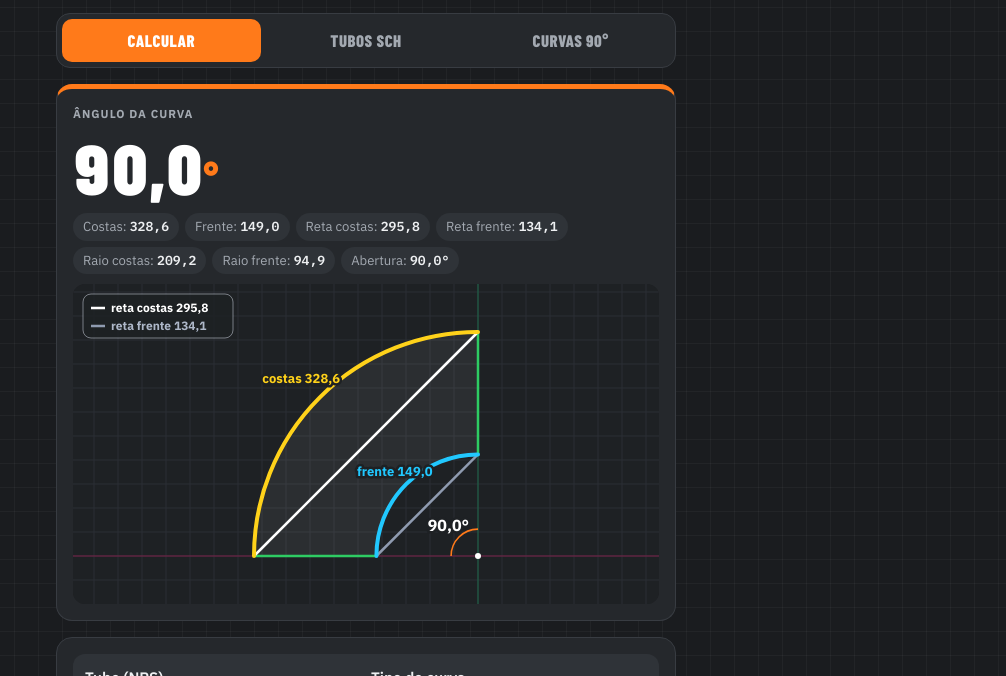
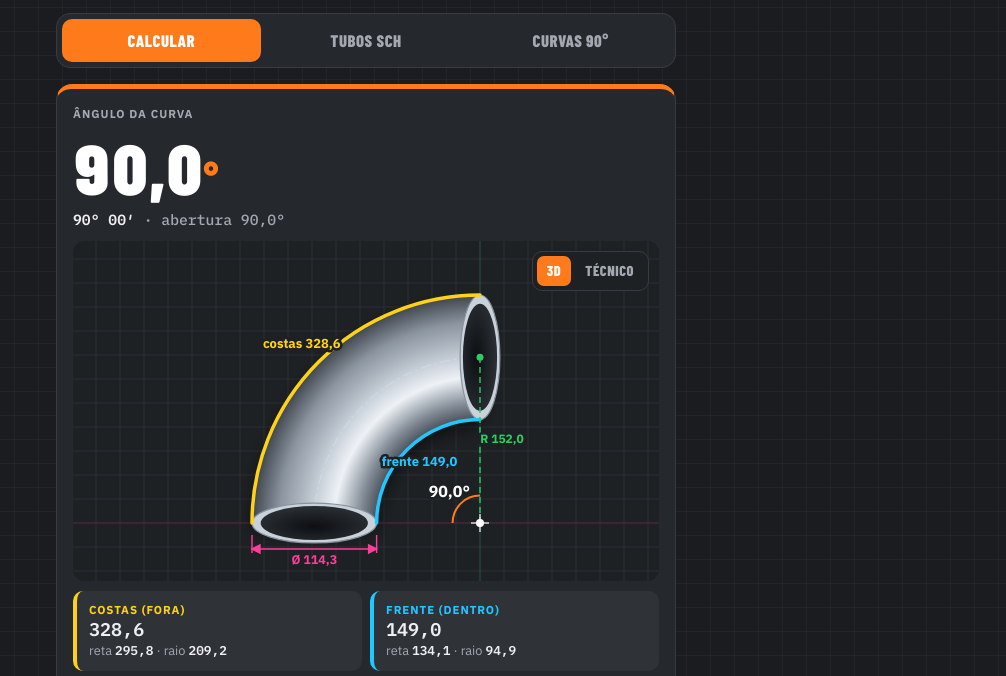
Before and after one commit to victorprojetos1999-hash/grau-da-curva, a plain HTML site: page index.html in a window 1280 px wide. Shown: the part 257-933 px from the top of the page, without its empty margins (274-1280 px from the left). Drawn offline with Linux system fonts and the light colour scheme.

Commit message:
Desenho 3D de frente, modo técnico e cartões de informação
Co-Authored-By: Claude Opus 5.5 <noreply@anthropic.com>
Claude-Session: https://claude.ai/code/session_01DbJw39q92CsaGUEc8kLkdL

```diff
--- a/index.html
+++ b/index.html
@@ -139,12 +139,23 @@ button:focus-visible,input:focus-visible,select:focus-visible,td:focus-visible{o
 .result{display:flex;flex-direction:column;gap:10px;border-top:5px solid var(--orange)}
 .big{font-family:var(--display);font-weight:900;font-size:4.4rem;line-height:1;color:var(--num);font-variant-numeric:tabular-nums}
 .big .deg{font-size:2.6rem;color:var(--orange)}
-.extra{display:flex;flex-wrap:wrap;gap:6px}
-.extra span{font-size:.82rem;padding:4px 10px;border-radius:99px;background:var(--soft);color:var(--muted)}
-.extra b{color:var(--fg);font-family:var(--mono);font-weight:600}
+.dm{font-family:var(--mono);font-size:.92rem;color:var(--muted);margin-top:-4px}
+.dm b{color:var(--fg);font-weight:600}
 .msg{color:var(--err);font-size:.92rem;margin:0;font-weight:600}
-.view{border-radius:12px;overflow:hidden;background:#1e2124;height:320px}
+.view-wrap{position:relative}
+.vtabs{position:absolute;top:10px;right:10px;display:flex;gap:4px;background:rgba(30,33,36,.92);padding:4px;border-radius:10px;border:1px solid var(--line);z-index:2}
+.vtabs button{font:inherit;font-family:var(--display);font-weight:800;font-size:.9rem;letter-spacing:.04em;text-transform:uppercase;padding:4px 10px;border-radius:7px;border:0;background:transparent;color:var(--muted);cursor:pointer}
+.vtabs button[aria-pressed="true"]{background:var(--orange);color:#fff}
+.view{border-radius:12px;overflow:hidden;background:#1e2124;height:340px}
 .view svg{display:block;width:100%;height:100%}
+.info{display:grid;grid-template-columns:1fr 1fr;gap:8px}
+.info:empty{display:none}
+.ic{background:var(--soft);border-radius:10px;padding:10px 12px;border-left:4px solid var(--c)}
+.ic .k{font-size:.72rem;text-transform:uppercase;letter-spacing:.08em;font-weight:700;color:var(--c)}
+.ic .v{font-family:var(--mono);font-weight:600;font-size:1.15rem;color:var(--fg);line-height:1.3}
+.ic .s{font-size:.8rem;color:var(--muted);line-height:1.45}
+.ic .s b{color:var(--fg);font-family:var(--mono);font-weight:600}
+@media (max-width:360px){.info{grid-template-columns:1fr}}
 
 .fields{display:flex;flex-direction:column;gap:14px}
 .pick{display:grid;grid-template-columns:1fr 1fr;gap:10px;padding:12px;border-radius:12px;background:var(--soft)}
@@ -224,8 +235,15 @@ h2{font-family:var(--display);font-weight:800;font-size:1.6rem;margin:0;text-tra
       <div class="label">Ângulo da curva</div>
       <div class="big" id="ang">90,0<span class="deg">°</span></div>
       <p class="msg" id="msg" hidden></p>
-      <div class="extra" id="extra"></div>
-      <div class="view" id="view"></div>
+      <div class="dm" id="dm"></div>
+      <div class="view-wrap">
+        <div class="vtabs" role="group" aria-label="Tipo de desenho">
+          <button type="button" id="v-3d" aria-pressed="true">3D</button>
+          <button type="button" id="v-tec" aria-pressed="false">Técnico</button>
+        </div>
+        <div class="view" id="view"></div>
+      </div>
+      <div class="info" id="extra"></div>
     </div>
 
     <div class="card fields">
@@ -377,7 +395,7 @@ $("sel-tipo").addEventListener("change",aplicaTubo);
 function update(){
   const v={}; FIELDS.forEach(f=>v[f.id]=parseFloat($("in-"+f.id).value.replace(",",".")));
   const outro=fonte==="cf"?"cc":"cf", Ro=v.r+v.d/2, Ri=v.r-v.d/2;
-  const erro=t=>{$("ang").innerHTML=`—<span class="deg">°</span>`;$("msg").textContent=t;$("msg").hidden=false;$("extra").innerHTML="";};
+  const erro=t=>{$("ang").innerHTML=`—<span class="deg">°</span>`;$("msg").textContent=t;$("msg").hidden=false;$("extra").innerHTML="";$("dm").innerHTML="";};
   if(!(v.r>0&&v.d>0)) return erro("Preencha o raio e o diâmetro.");
   if(Ri<=0) return erro("O raio de centro tem que ser maior que a metade do diâmetro.");
   if(!(v[fonte]>0)){$("in-"+outro).value="";return erro("Preencha a medida da frente ou das costas.");}
@@ -387,58 +405,117 @@ function update(){
   $("msg").hidden=true;
   const deg=t*180/Math.PI;
   $("ang").innerHTML=`${fmt(deg)}<span class="deg">°</span>`;
-  $("extra").innerHTML=[["Costas",Ro*t],["Frente",Ri*t],["Reta costas",2*Ro*Math.sin(t/2)],["Reta frente",2*Ri*Math.sin(t/2)],["Raio costas",Ro],["Raio frente",Ri],["Abertura",Math.abs(180-deg),"°"]]
-    .map(([k,x,u])=>`<span>${k}: <b>${fmt(x)}${u||""}</b></span>`).join("");
+  const ch=r=>2*r*Math.sin(t/2);
+  const gm=x=>{let g=Math.floor(x),m=Math.round((x-g)*60);if(m===60){g++;m=0;}return `${g}° ${String(m).padStart(2,"0")}′`;};
+  $("dm").innerHTML=`<b>${gm(deg)}</b> · abertura ${fmt(Math.abs(180-deg))}°`;
+  const card=(c,k,v,s,w)=>`<div class="ic${w?" wide":""}" style="--c:${c}"><div class="k">${k}</div><div class="v">${v}</div><div class="s">${s}</div></div>`;
+  $("extra").innerHTML=
+    card("var(--yellow)","Costas (fora)",fmt(Ro*t),`reta <b>${fmt(ch(Ro))}</b> · raio <b>${fmt(Ro)}</b>`)+
+    card("var(--cyan)","Frente (dentro)",fmt(Ri*t),`reta <b>${fmt(ch(Ri))}</b> · raio <b>${fmt(Ri)}</b>`)+
+    card("var(--green)","Linha de centro",fmt(v.r*t),`reta <b>${fmt(ch(v.r))}</b> · raio <b>${fmt(v.r)}</b>`)+
+    card("var(--magenta)","Tubo",`Ø ${fmt(v.d)}`,`costas − frente <b>${fmt(Ro*t-Ri*t)}</b>`);
   desenho(t,v.r,v.d);
 }
 
-/* ---------- Desenho 2D (vista de frente) ---------- */
+/* ---------- Desenho da curva (vista de frente: 3D ou técnico) ---------- */
+let modoDesenho="3d";
 function desenho(t,R,D){
   ultimo=[t,R,D];
   const box=$("view"); if(!box.clientWidth) return;
-  const W=box.clientWidth, H=box.clientHeight||320, pad=48;
+  const W=box.clientWidth, H=box.clientHeight||340, padX=50, padTop=54, padBot=58;
   const Ro=R+D/2, Ri=R-D/2, P=(r,f)=>[r*Math.cos(f),r*Math.sin(f)], f0=Math.PI, f1=Math.PI-t;
   const pts=[[0,0]]; for(let i=0;i<=48;i++){const f=f0-t*i/48;pts.push(P(Ro,f),P(Ri,f));}
   const xs=pts.map(p=>p[0]), ys=pts.map(p=>p[1]);
   const minX=Math.min(...xs),maxX=Math.max(...xs),minY=Math.min(...ys),maxY=Math.max(...ys);
-  const k=Math.min((W-2*pad)/(maxX-minX||1),(H-2*pad)/(maxY-minY||1));
-  const ox=(W-(maxX-minX)*k)/2-minX*k, oy=(H+(maxY-minY)*k)/2+minY*k;
+  const k=Math.min((W-2*padX)/(maxX-minX||1),(H-padTop-padBot)/(maxY-minY||1));
+  const ox=(W-(maxX-minX)*k)/2-minX*k, oy=padTop+(maxY*k)+((H-padTop-padBot)-(maxY-minY)*k)/2;
   const X=p=>(ox+p[0]*k).toFixed(1), Y=p=>(oy-p[1]*k).toFixed(1), S=p=>X(p)+","+Y(p);
   const XL=p=>Math.max(58,Math.min(W-58,ox+p[0]*k)).toFixed(1);
-  const big=t>Math.PI?1:0;
-  const arc=r=>`M${S(P(r,f0))} A${(r*k).toFixed(1)},${(r*k).toFixed(1)} 0 ${big} 1 ${S(P(r,f1))}`;
+  const big=t>Math.PI?1:0, deg=t*180/Math.PI, c=[0,0], mid=f0-t/2;
+  const arc=(r,sw=1)=>`M${S(P(r,f0))} A${(r*k).toFixed(1)},${(r*k).toFixed(1)} 0 ${big} ${sw} ${S(P(r,f1))}`;
   const band=`${arc(Ro)} L${S(P(Ri,f1))} A${(Ri*k).toFixed(1)},${(Ri*k).toFixed(1)} 0 ${big} 0 ${S(P(Ri,f0))} Z`;
   const g=24; let grid="";
   for(let x=(ox%g);x<W;x+=g) grid+=`<line x1="${x.toFixed(1)}" y1="0" x2="${x.toFixed(1)}" y2="${H}"/>`;
   for(let y=(oy%g);y<H;y+=g) grid+=`<line x1="0" y1="${y.toFixed(1)}" x2="${W}" y2="${y.toFixed(1)}"/>`;
-  const c=[0,0], deg=t*180/Math.PI, ra=Math.min(Ri*0.55,(maxX-minX)*0.12)||Ri*0.5, mid=f0-t/2;
+  const txt=(p,col,size,s,xf,anchor="middle")=>`<text x="${xf?XL(p):X(p)}" y="${Y(p)}" fill="${col}" font-size="${size}" font-weight="700" font-family="IBM Plex Sans,sans-serif" text-anchor="${anchor}" dominant-baseline="middle" stroke="#1e2124" stroke-width="5" stroke-linejoin="round" paint-order="stroke">${s}</text>`;
   const lab=(r,off)=>{const p=P(r,mid);return [p[0]+Math.cos(mid)*off/k,p[1]+Math.sin(mid)*off/k]};
-  const lo=lab(Ro,26), li=lab(Ri,16), la=P(ra+15/k,mid);
-  const txt=(p,col,size,s,xf)=>`<text x="${xf?XL(p):X(p)}" y="${Y(p)}" fill="${col}" font-size="${size}" font-weight="700" font-family="IBM Plex Sans,sans-serif" text-anchor="middle" dominant-baseline="middle" stroke="#1e2124" stroke-width="5" stroke-linejoin="round" paint-order="stroke">${s}</text>`;
+  const ra=Math.min(Ri*0.55,(maxX-minX)*0.12)||Ri*0.5;
+  const lo=lab(Ro,24), li=lab(Ri,-18), la=P(ra+16/k,mid);
+  const ch=r=>2*r*Math.sin(t/2);
+
+  // cotas comuns
+  const fy=+Y(P(Ro,f0))+26; // cota do diâmetro embaixo da ponta
+  const xa=+X(P(Ro,f0)), xb=+X(P(Ri,f0));
+  const cotaD=`<g stroke="#ff3d9a" stroke-width="1.4" fill="#ff3d9a">
+      <line x1="${xa}" y1="${fy-14}" x2="${xa}" y2="${fy+4}"/><line x1="${xb}" y1="${fy-14}" x2="${xb}" y2="${fy+4}"/>
+      <line x1="${xa}" y1="${fy}" x2="${xb}" y2="${fy}"/>
+      <path d="M${xa},${fy} l8,-4 v8z"/><path d="M${xb},${fy} l-8,-4 v8z"/></g>
+      <text x="${((xa+xb)/2).toFixed(1)}" y="${fy+15}" fill="#ff3d9a" font-size="12.5" font-weight="700" font-family="IBM Plex Sans,sans-serif" text-anchor="middle">Ø ${fmt(D)}</text>`;
+  const pm=P(R,f1), pr=P(R*0.5,f1), fp=f1-Math.PI/2;
+  const rLabel=[pr[0]+Math.cos(fp)*22/k,pr[1]+Math.sin(fp)*22/k];
+  const cotaR=`<line x1="${X(c)}" y1="${Y(c)}" x2="${X(pm)}" y2="${Y(pm)}" stroke="#2ecc63" stroke-width="1.4" stroke-dasharray="6 4"/>
+      <circle cx="${X(pm)}" cy="${Y(pm)}" r="3.5" fill="#2ecc63"/>
+      ${txt(rLabel,"#2ecc63",12,"R "+fmt(R))}`;
+  const centro=`<circle cx="${X(c)}" cy="${Y(c)}" r="4" fill="#ffffff"/>
+      <line x1="${+X(c)-9}" y1="${Y(c)}" x2="${+X(c)+9}" y2="${Y(c)}" stroke="#fff" stroke-width="1.2"/>
+      <line x1="${X(c)}" y1="${+Y(c)-9}" x2="${X(c)}" y2="${+Y(c)+9}" stroke="#fff" stroke-width="1.2"/>`;
+  const angulo=`<path d="${arc(ra)}" fill="none" stroke="#ff7a1a" stroke-width="2"/>${txt(la,"#ffffff",16,fmt(deg)+"°")}`;
+
+  let corpo="";
+  if(modoDesenho==="3d"){
+    // tubo sombreado: gradiente radial a partir do centro da curva imita o cilindro
+    const r0=Ri/Ro, r1=Ro/Ro, sp=(a)=>(r0+(r1-r0)*a).toFixed(4);
+    const endCap=(f)=>{const p=P(R,f), ang=Math.atan2(-Math.sin(f),Math.cos(f))*180/Math.PI, rx=D/2*k, ry=Math.max(6,D/2*k*0.32);
+      return `<g transform="translate(${X(p)},${Y(p)}) rotate(${ang.toFixed(2)})">
+        <ellipse rx="${rx.toFixed(1)}" ry="${ry.toFixed(1)}" fill="#c9d1da" stroke="#8a939d" stroke-width="1.2"/>
+        <ellipse rx="${(rx*0.86).toFixed(1)}" ry="${(ry*0.86).toFixed(1)}" fill="url(#furo)"/></g>`;};
+    corpo=`
+      <defs>
+        <radialGradient id="tubo" gradientUnits="userSpaceOnUse" cx="${X(c)}" cy="${Y(c)}" r="${(Ro*k).toFixed(1)}">
+          <stop offset="${sp(0)}" stop-color="#4b525b"/>
+          <stop offset="${sp(.12)}" stop-color="#7d8792"/>
+          <stop offset="${sp(.34)}" stop-color="#eef2f6"/>
+          <stop offset="${sp(.5)}" stop-color="#c7cfd8"/>
+          <stop offset="${sp(.78)}" stop-color="#8b95a0"/>
+          <stop offset="${sp(1)}" stop-color="#3f454d"/>
+        </radialGradient>
+        <radialGradient id="furo" cx="50%" cy="40%" r="60%"><stop offset="0" stop-color="#0d0f11"/><stop offset="1" stop-color="#2b3036"/></radialGradient>
+        <filter id="sombra" x="-20%" y="-20%" width="140%" height="140%"><feDropShadow dx="0" dy="8" stdDeviation="8" flood-color="#000" flood-opacity=".55"/></filter>
+      </defs>
+      <path d="${band}" fill="url(#tubo)" filter="url(#sombra)"/>
+      <path d="${arc(R)}" fill="none" stroke="#ffffff" stroke-opacity=".18" stroke-width="1.2" stroke-dasharray="10 4 2 4"/>
+      ${endCap(f0)}${endCap(f1)}
+      <path d="${arc(Ro)}" fill="none" stroke="#ffd21a" stroke-width="3.5" stroke-linecap="round"/>
+      <path d="${arc(Ri)}" fill="none" stroke="#21c8ff" stroke-width="3.5" stroke-linecap="round"/>`;
+  } else {
+    corpo=`
+      <path d="${band}" fill="#ffffff" fill-opacity=".05"/>
+      <line x1="${X(P(Ro,f0))}" y1="${Y(P(Ro,f0))}" x2="${X(P(Ri,f0))}" y2="${Y(P(Ri,f0))}" stroke="#2ecc63" stroke-width="2.2"/>
+      <line x1="${X(P(Ro,f1))}" y1="${Y(P(Ro,f1))}" x2="${X(P(Ri,f1))}" y2="${Y(P(Ri,f1))}" stroke="#2ecc63" stroke-width="2.2"/>
+      <path d="${arc(R)}" fill="none" stroke="#2ecc63" stroke-opacity=".6" stroke-width="1.2" stroke-dasharray="10 4 2 4"/>
+      <line x1="${X(P(Ro,f0))}" y1="${Y(P(Ro,f0))}" x2="${X(P(Ro,f1))}" y2="${Y(P(Ro,f1))}" stroke="#ffffff" stroke-width="2"/>
+      <line x1="${X(P(Ri,f0))}" y1="${Y(P(Ri,f0))}" x2="${X(P(Ri,f1))}" y2="${Y(P(Ri,f1))}" stroke="#8f9bb0" stroke-width="2"/>
+      <path d="${arc(Ro)}" fill="none" stroke="#ffd21a" stroke-width="3.5" stroke-linecap="round"/>
+      <path d="${arc(Ri)}" fill="none" stroke="#21c8ff" stroke-width="3.5" stroke-linecap="round"/>
+      <g font-family="IBM Plex Sans,sans-serif" font-size="12" font-weight="700">
+        <rect x="10" y="10" width="160" height="44" rx="8" fill="#1e2124" fill-opacity=".9" stroke="#3a3f46"/>
+        <line x1="18" y1="24" x2="32" y2="24" stroke="#ffffff" stroke-width="2.5"/><text x="38" y="28" fill="#ffffff">reta costas ${fmt(ch(Ro))}</text>
+        <line x1="18" y1="42" x2="32" y2="42" stroke="#8f9bb0" stroke-width="2.5"/><text x="38" y="46" fill="#aeb8c9">reta frente ${fmt(ch(Ri))}</text>
+      </g>`;
+  }
   box.innerHTML=`<svg viewBox="0 0 ${W} ${H}" role="img" aria-label="Desenho da curva de ${fmt(deg)} graus">
     <rect width="${W}" height="${H}" fill="#1e2124"/>
     <g stroke="#2b2f34" stroke-width="1">${grid}</g>
-    <line x1="${X(c)}" y1="0" x2="${X(c)}" y2="${H}" stroke="#1d6b4a" stroke-width="1"/>
-    <line x1="0" y1="${Y(c)}" x2="${W}" y2="${Y(c)}" stroke="#7a2048" stroke-width="1"/>
-    <path d="${band}" fill="#ffffff" fill-opacity=".06"/>
-    <line x1="${X(P(Ro,f0))}" y1="${Y(P(Ro,f0))}" x2="${X(P(Ri,f0))}" y2="${Y(P(Ri,f0))}" stroke="#2ecc63" stroke-width="2.5"/>
-    <line x1="${X(P(Ro,f1))}" y1="${Y(P(Ro,f1))}" x2="${X(P(Ri,f1))}" y2="${Y(P(Ri,f1))}" stroke="#2ecc63" stroke-width="2.5"/>
-    <path d="${arc(ra)}" fill="none" stroke="#ff7a1a" stroke-width="1.6"/>
-    <circle cx="${X(c)}" cy="${Y(c)}" r="3" fill="#ffffff"/>
-    <line x1="${X(P(Ro,f0))}" y1="${Y(P(Ro,f0))}" x2="${X(P(Ro,f1))}" y2="${Y(P(Ro,f1))}" stroke="#ffffff" stroke-width="2.5"/>
-    <line x1="${X(P(Ri,f0))}" y1="${Y(P(Ri,f0))}" x2="${X(P(Ri,f1))}" y2="${Y(P(Ri,f1))}" stroke="#8f9bb0" stroke-width="2.5"/>
-    <path d="${arc(Ro)}" fill="none" stroke="#ffd21a" stroke-width="4" stroke-linecap="round"/>
-    <path d="${arc(Ri)}" fill="none" stroke="#21c8ff" stroke-width="4" stroke-linecap="round"/>
-    ${txt(la,"#ffffff",16,fmt(deg)+"°")}
+    <line x1="${X(c)}" y1="0" x2="${X(c)}" y2="${H}" stroke="#1d6b4a" stroke-width="1" stroke-opacity=".6"/>
+    <line x1="0" y1="${Y(c)}" x2="${W}" y2="${Y(c)}" stroke="#7a2048" stroke-width="1" stroke-opacity=".6"/>
+    ${corpo}
+    ${cotaR}${centro}${angulo}${cotaD}
     ${txt(lo,"#ffd21a",13,"costas "+fmt(Ro*t),1)}
     ${txt(li,"#21c8ff",13,"frente "+fmt(Ri*t),1)}
-    <g font-family="IBM Plex Sans,sans-serif" font-size="12" font-weight="700" fill="#d5dce8">
-      <rect x="10" y="10" width="150" height="44" rx="8" fill="#1e2124" fill-opacity=".85" stroke="#d5dce8" stroke-opacity=".5"/>
-      <line x1="18" y1="24" x2="32" y2="24" stroke="#ffffff" stroke-width="2.5"/><text x="38" y="28" fill="#ffffff">reta costas ${fmt(2*Ro*Math.sin(t/2))}</text>
-      <line x1="18" y1="42" x2="32" y2="42" stroke="#8f9bb0" stroke-width="2.5"/><text x="38" y="46" fill="#aeb8c9">reta frente ${fmt(2*Ri*Math.sin(t/2))}</text>
-    </g>
   </svg>`;
 }
+["3d","tec"].forEach(m=>$("v-"+m).addEventListener("click",()=>{modoDesenho=m;
+  $("v-3d").setAttribute("aria-pressed",m==="3d");$("v-tec").setAttribute("aria-pressed",m==="tec");if(ultimo)desenho(...ultimo)}));
 new ResizeObserver(()=>{if(ultimo)desenho(...ultimo)}).observe($("view"));
 
 /* ---------- Tabela de tubos ---------- */
--- a/sw.js
+++ b/sw.js
@@ -1,4 +1,4 @@
-const CACHE="grau-da-curva-v1";
+const CACHE="grau-da-curva-v2";
 const FILES=["./","index.html","manifest.webmanifest","icon-192.png","icon-512.png","icon-maskable-512.png","apple-touch-icon.png"];
 self.addEventListener("install",e=>{e.waitUntil(caches.open(CACHE).then(c=>c.addAll(FILES)));self.skipWaiting();});
 self.addEventListener("activate",e=>{e.waitUntil(caches.keys().then(k=>Promise.all(k.filter(x=>x!==CACHE).map(x=>caches.delete(x)))));self.clients.claim();});
```
Also changed, not shown: 1 other file.
